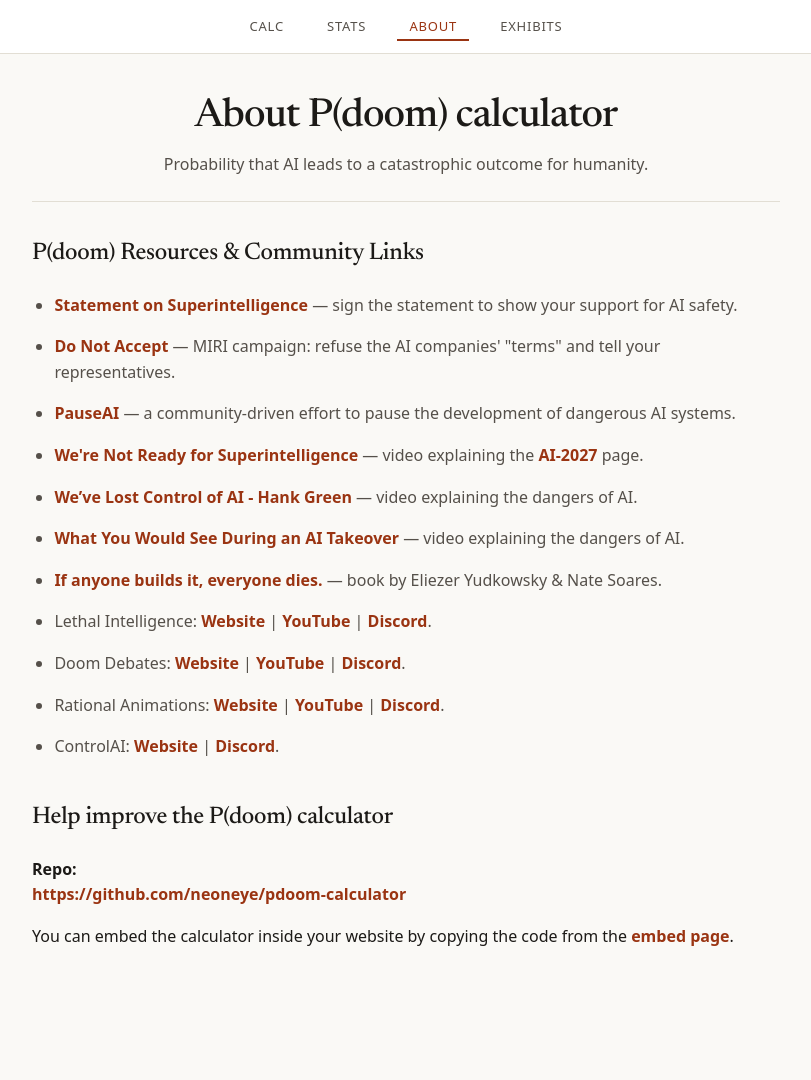
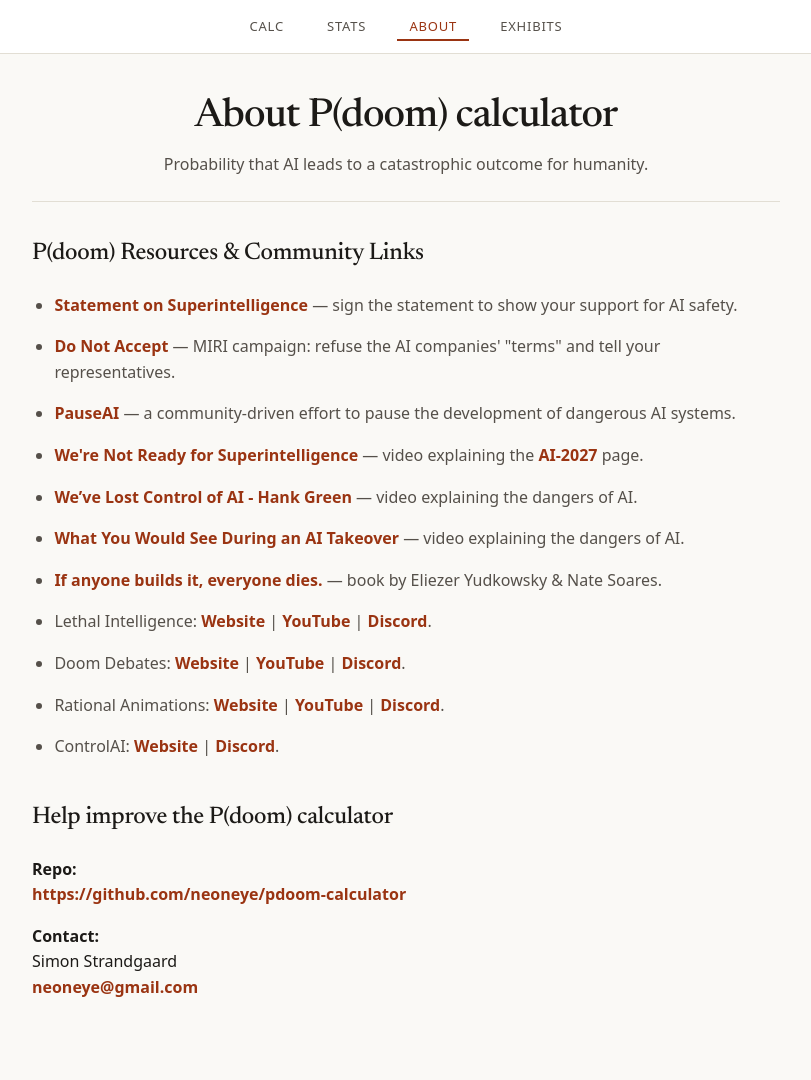
Before and after one commit to neoneye/pdoom-calculator, a Jekyll site: the page built from about.html, in a window 1280 px wide. Shown: the whole page, without its empty margins (234-1045 px from the left). Built offline with Jekyll 4.4.1, drawn with Linux system fonts in a browser that asks for light colours; before the commit the page ends 1029 px from its top, so only the background shows below that.

Commit message:
Add contact info to the about page and drop the embed link
Co-Authored-By: Claude Opus 5.5 <noreply@anthropic.com>

```diff
--- a/about.html
+++ b/about.html
@@ -56,7 +56,9 @@ permalink: /about/
     <p>
       <b>Repo:</b><br><a href="https://github.com/neoneye/pdoom-calculator" target="_blank" rel="noreferrer">https://github.com/neoneye/pdoom-calculator</a>
     </p>
-    <p>You can embed the calculator inside your website by copying the code from the <a href="{{ '/embed' | relative_url }}" target="_blank" rel="noreferrer">embed page</a>.</p>
+    <p>
+      <b>Contact:</b><br>Simon Strandgaard<br><a href="mailto:neoneye@gmail.com">neoneye@gmail.com</a>
+    </p>
   </section>
 
 </main>
```
